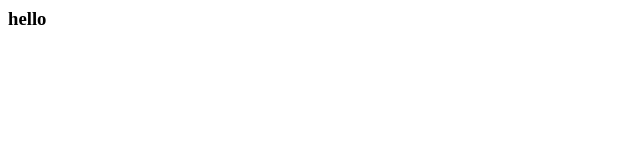
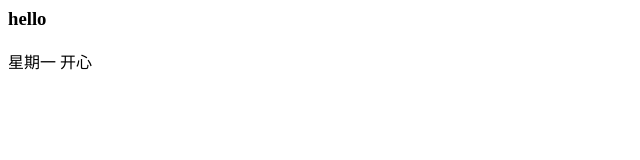
Before and after one commit to chenhonghui/huihui, a plain HTML site: page index.html in a window 1280 px wide. Shown: the whole page, without its empty margins (0-640 px from the left). Drawn offline with Linux system fonts and the light colour scheme.

Commit message:
修改一

```diff
--- a/index.html
+++ b/index.html
@@ -6,5 +6,6 @@
     </head>
     <body>
         <h3>hello</h3>
+        <div>星期一 开心</div>
     </body>
 </html>
```
